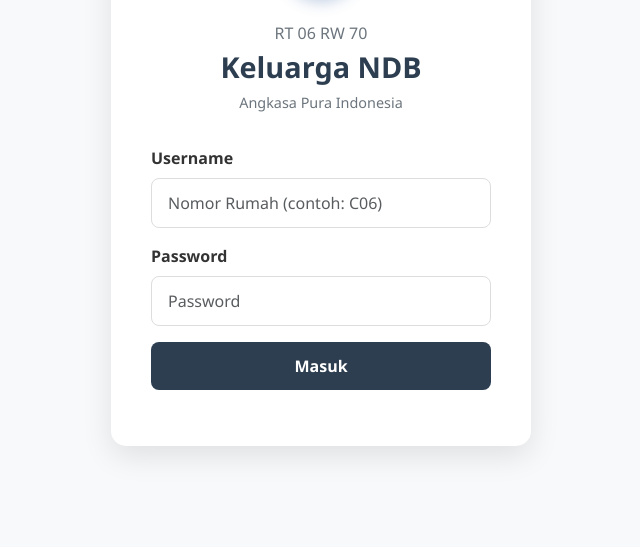
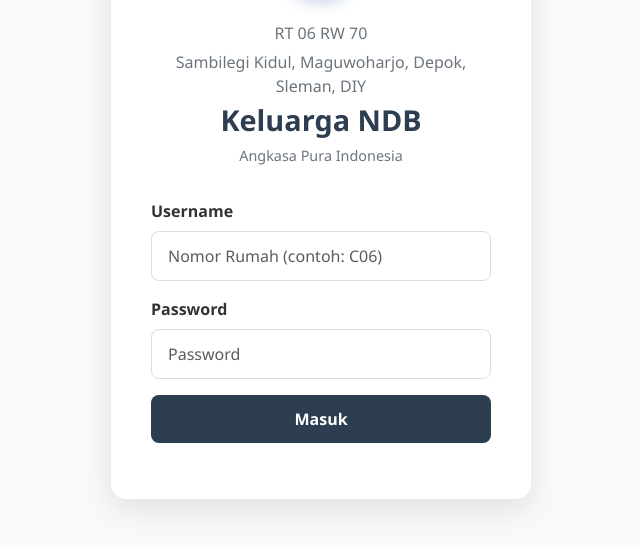
Before and after one commit to SaniLine/keluarga-ndb, a plain HTML site: page index.html in a window 1280 px wide. Shown: the part 283-830 px from the top of the page, without its empty margins (319-959 px from the left). Drawn offline with nearby package versions, Linux system fonts and the light colour scheme.

Commit message:
Update index.html

```diff
--- a/index.html
+++ b/index.html
@@ -327,6 +327,7 @@
 
       <div class="header-text">
         <p class="subtitle">RT 06 RW 70</p>
+        <p class="subtitle">Sambilegi Kidul, Maguwoharjo, Depok, Sleman, DIY</p>
         <h1>Keluarga NDB</h1>
         <p class="organization">Angkasa Pura Indonesia</p>
       </div>
```
